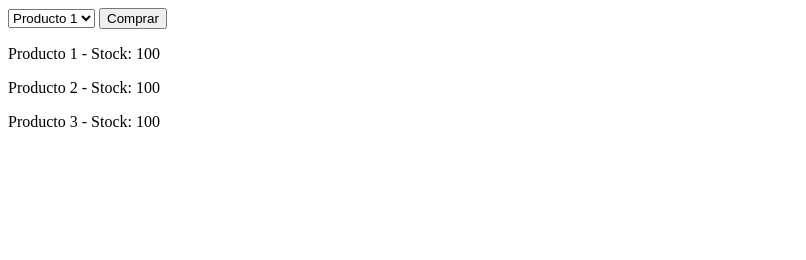
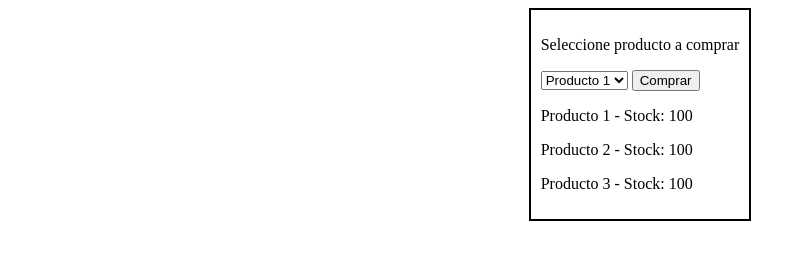
Before and after one commit to Movits/EjerciciosVectores, a plain HTML site: page Ej2/index.html in a window 1280 px wide. Shown: the whole page, without its empty margins (0-806 px from the left). Drawn offline with Linux system fonts and the light colour scheme.

Commit message:
agregue css

```diff
--- a/Ej2/index.html
+++ b/Ej2/index.html
@@ -7,6 +7,8 @@
     <link rel="stylesheet" href="style.css">
 </head>
 <body>
+    <div id="div-geral">
+        <p>Seleccione producto a comprar</p>
         <select id="producto-select">
             <option value="Producto 1">Producto 1</option>
             <option value="Producto 2">Producto 2</option>
@@ -20,7 +22,7 @@
             <p id="producto2">Producto 2 - Stock: 100</p>
             <p id="producto3">Producto 3 - Stock: 100</p>
         </div>
-
+    </div>
 
     <script src="script.js"></script>
 </body>
--- a/Ej2/style.css
+++ b/Ej2/style.css
@@ -0,0 +1,9 @@
+#div-geral{
+    border: black 2px solid;
+    padding: 10px;
+}
+
+body{
+    display: flex;
+    justify-content: center;
+}
```
Lines whose indentation alone changed are shown as unchanged.
